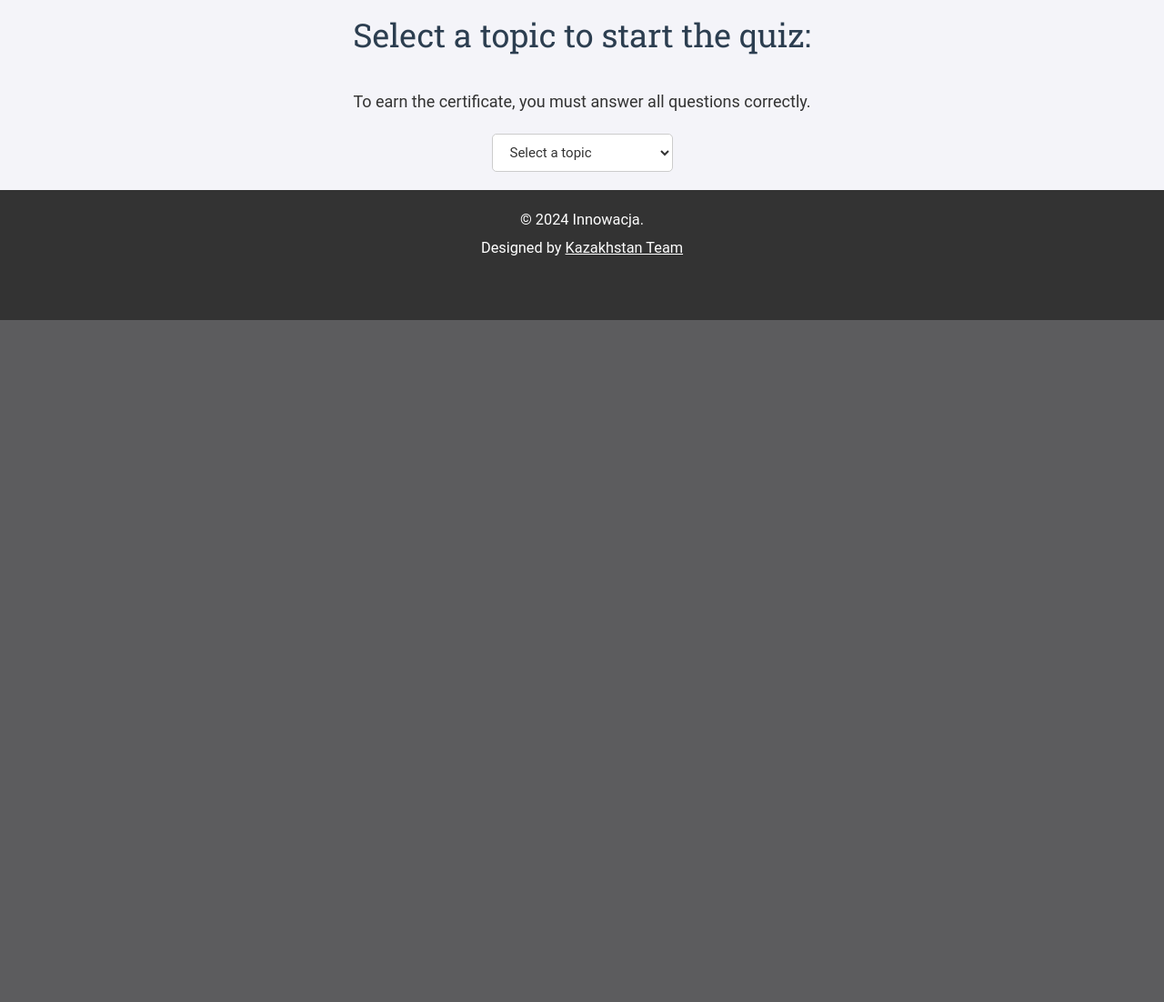
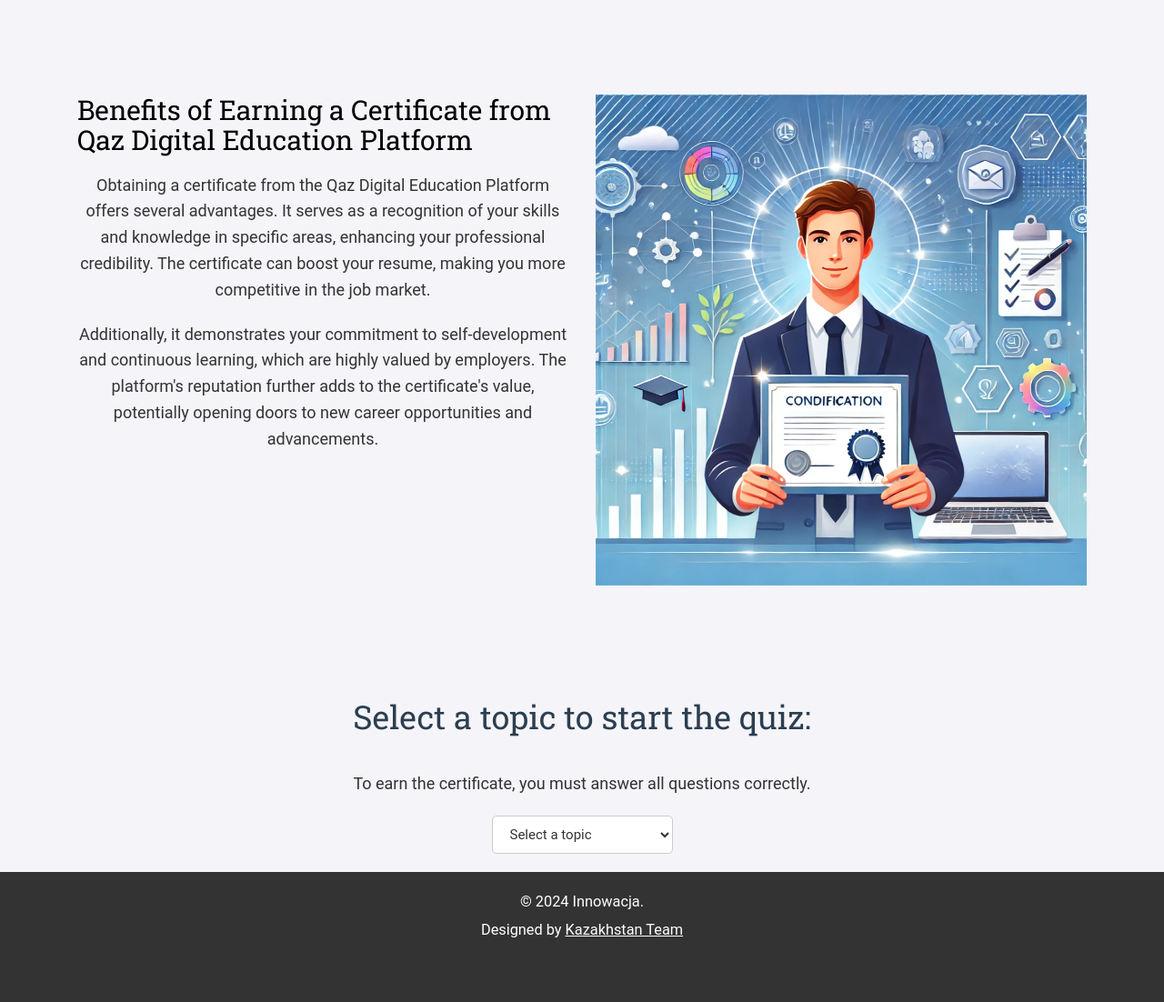
Before and after one commit to nurjgt/learn_platform, a Flask app: template project_main/templates/Quizz.html in a window 1280 px wide. Shown: the part 780-1882 px from the top of the page at 91% size. Before the commit the page ends 1132 px from the top, so only its background shows below. Run offline with Flask 3, Linux system fonts and the light colour scheme; the template is opened without the code that fills it, so the values that code supplies are empty; some libraries are stand-ins or nearby versions; some web fonts are replaced.

Commit message:
Yelnur 5.0

```diff
--- a/data.json
+++ b/data.json
@@ -113,6 +113,11 @@
             "cookie": "dvh04p44ffcpmqp8",
             "user_id": 5,
             "expires": 1735856218.3833904
+        },
+        {
+            "cookie": "jphvjz7zpi6skkt8",
+            "user_id": 5,
+            "expires": 1735922444.7238276
         }
     ]
 }
--- a/project_main/templates/Quizz.html
+++ b/project_main/templates/Quizz.html
@@ -358,7 +358,7 @@
             font-size: 1em;
             font-weight: 500;
             color: #fff;
-            background-color: #3498db;
+            background-color: #d7dbd8;
             border: none;
             border-radius: 5px;
             cursor: pointer;
@@ -512,6 +512,18 @@
     </script>
 </head>
 <body>
+    <div id="fh5co-about">
+		<div class="container">
+			<div class="col-md-6 animate-box">
+				<h2>Benefits of Earning a Certificate from Qaz Digital Education Platform</h2>
+				<p>Obtaining a certificate from the Qaz Digital Education Platform offers several advantages. It serves as a recognition of your skills and knowledge in specific areas, enhancing your professional credibility. The certificate can boost your resume, making you more competitive in the job market. </p>
+				<p>Additionally, it demonstrates your commitment to self-development and continuous learning, which are highly valued by employers. The platform's reputation further adds to the certificate's value, potentially opening doors to new career opportunities and advancements.</p>
+			</div>
+			<div class="col-md-6">
+				<img style="width: 100%;" src="../static/img/Zhetistiq.jpg" alt="img">
+			</div>
+		</div>
+	</div>
     <h1>Select a topic to start the quiz:</h1>
     <p>To earn the certificate, you must answer all questions correctly.</p>
     <!-- Quiz Selector -->
```
Also changed, not shown: project_main/static/img/Zhetistiq.jpg (added).
